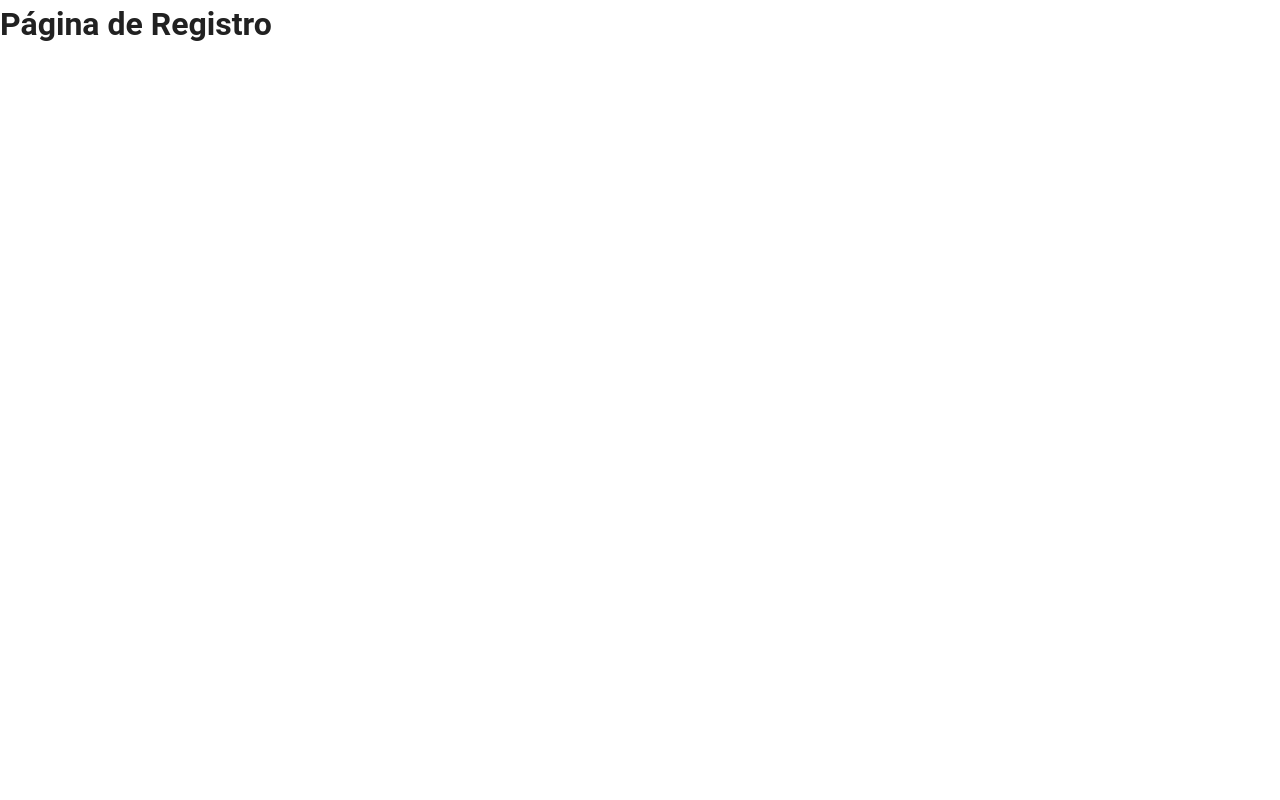
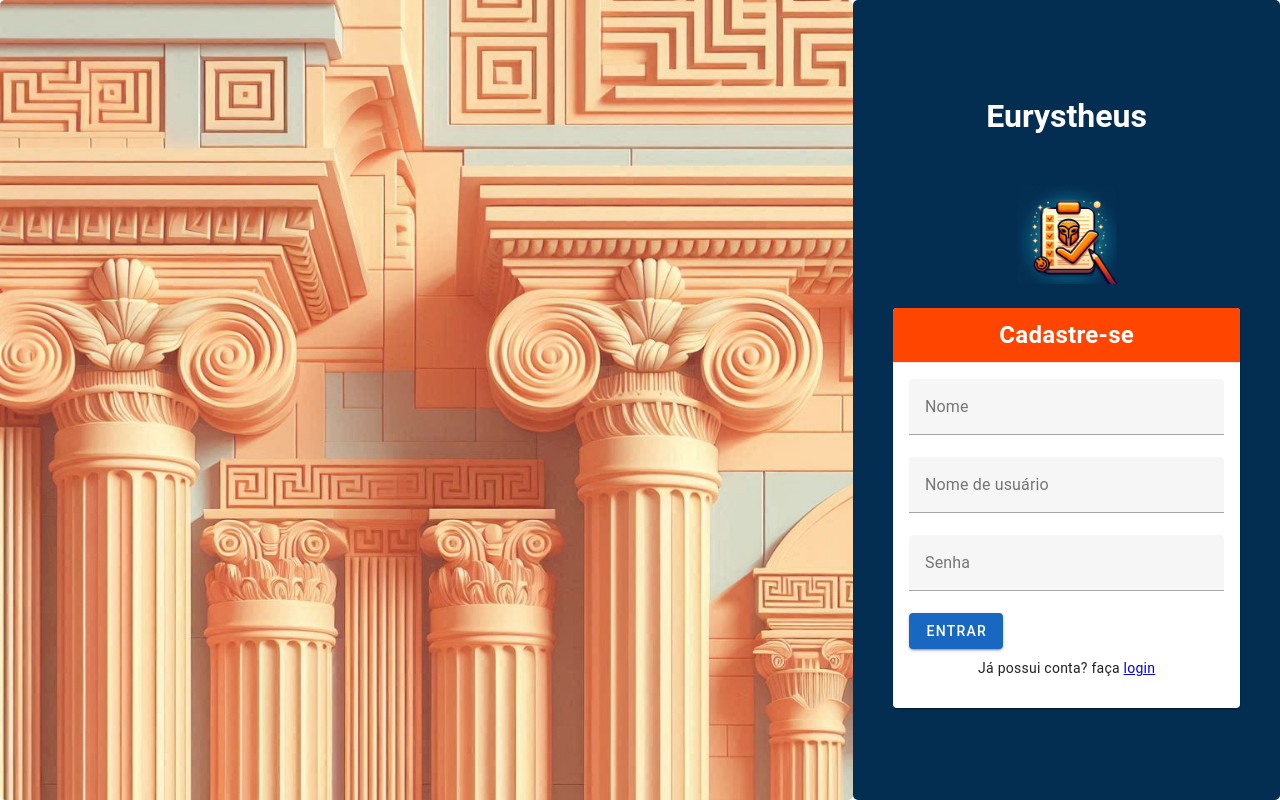
Before and after one commit to MateusSilva42/Eurystheus-WEB, a Nuxt app: page /login/register in a window 1280 px wide. Built offline with nearby package versions, Linux system fonts and the light colour scheme.

Commit message:
create login and register layout

```diff
--- a/pages/index.vue
+++ b/pages/index.vue
@@ -1,5 +1,13 @@
 <template>
-  <v-toolbar color="warning" flat dense :elevation="3" title="Eurystheus">
+  <v-toolbar class="toolbar" color="#032e51" flat dense :elevation="3">
+    <div class="toolbar-left">
+      <v-img src="~/assets/logo.jpg" max-height="40" contain></v-img>
+      <v-toolbar-title v-if="!isSmallScreen">Eurystheus</v-toolbar-title>
+    </div>
+
+    <v-spacer></v-spacer>
+    <div class="toolbar-right">
+      <v-toolbar-title>Olá, @Mateus</v-toolbar-title>
       <v-menu>
         <template v-slot:activator="{ props }">
           <v-btn icon v-bind="props" @click="notify">
@@ -7,13 +15,15 @@
           </v-btn>
         </template>
       </v-menu>
+    </div>
+
   </v-toolbar>
 
   <v-container>
     <v-card variant="outlined">
       <v-row>
         <v-col cols="12">
-            <v-tabs v-model="tab" bg-color="warning" fixed-tabs :vertical="true" center-active show-arrows>
+          <v-tabs v-model="tab" bg-color="#ff4500" fixed-tabs :vertical="true" center-active show-arrows>
             <v-tab value="all">Todas as tarefas</v-tab>
             <v-tab value="done">Concluídas</v-tab>
             <v-tab value="pendent">Pendentes</v-tab>
@@ -79,4 +89,24 @@ import { useDisplay } from 'vuetify';
 .v-slide-group__content {
   color: black;
 }
+
+.toolbar {
+  background-color: #032e51;
+  display: flex;
+  justify-content: flex-start;
+}
+
+.toolbar-left {
+  display: flex;
+  justify-content: flex-start;
+  align-items: center;
+  width: 20%;
+}
+
+.toolbar-right {
+  display: flex;
+  justify-content: flex-end;
+  align-items: center;
+  width: 20%;
+}
 </style>
--- a/pages/login/index.vue
+++ b/pages/login/index.vue
@@ -1,14 +1,110 @@
 <template>
-    <h1>
-        Página de Login
-    </h1>
+        <v-row class="login-container">
+            <v-col class="login-form" cols="12" md="4" >
+                <v-row class="login-form-container">
+                    <v-col class="flex-center app-name-container">
+                        <span class="app-name">Eurystheus</span>
+                    </v-col>
+                    <v-col class="flex-center">
+                        <v-img src="~/assets/logo.jpg" max-height="100" max-width="100"></v-img>
+                    </v-col>
+                    <v-col>
+                        <v-card class="card-login">
+                    <v-card-title class="card-title login-title" >Login</v-card-title>
+                    <v-divider></v-divider>
+                    <v-card-text>
+                        <v-form>
+                            <v-text-field label="Usuário" v-model="user" outlined></v-text-field>
+                            <v-text-field label="Senha" v-model="password" outlined></v-text-field>
+                            <v-btn color="primary" @click="login">Entrar</v-btn>
+                        </v-form>
+                        <p class="login-text">Não possui conta? se <a href="/login/register"> cadastre</a></p>
+                    </v-card-text>
+                </v-card>
+                    </v-col>
+                </v-row>
+
+
+            </v-col>
+            <v-col class="login-bg" cols="8" v-if="!isSmallScreen">
+            </v-col>
+        </v-row>
 
 </template>
 
-<script>
+<script setup lang="ts">
+import { useDisplay } from 'vuetify';
+const display = useDisplay();
 
+const isSmallScreen = computed(() => {
+    return display.mobile.value || display.xs.value;
+});
 </script>
 
-<style>
+<style scoped>
+
+.login-container {
+    display: flex;
+    padding: 0!important;
+    margin: 0!important;
+}
+
+.login-form {
+    display: flex;
+    justify-content: center;
+    align-items: center;
+    background-color: #032e51;
+    padding: 20px;
+    border-radius: 5px;
+}
+
+.login-bg {
+    background-image: url('~/assets/login-img.jpg');
+    background-size: cover;
+    background-position: center;
+
+    border-radius: 5px;
+}
+
+.card-login {
+    width: 100%;
+    height: 300px;
+}
+
+.login-title{
+    text-align: center;
+    font-size: 1.5rem;
+    font-weight: bold;
+}
+
+.login-form-container {
+    display: flex;
+    flex-direction: column;
+    justify-content: center;
+    align-items: center;
+    padding: 20px;
+}
+
+.flex-center{
+    display: flex;
+    justify-content: center;
+    align-items: center;
+}
+
+.app-name {
+    font-size: 2rem;
+    font-weight: bold;
+    color: white;
+}
+
+.app-name-container {
+    margin-bottom: 20px;
+}
+
+.login-text {
+    padding: 10px;
+text-align: center;
+}
+
 
 </style>
--- a/pages/login/register.vue
+++ b/pages/login/register.vue
@@ -1,14 +1,111 @@
 <template>
-    <h1>
-        Página de Registro
-    </h1>
+    <v-row class="login-container">
+        <v-col class="login-bg" cols="8" v-if="!isSmallScreen">
+        </v-col>
+        <v-col class="login-form" cols="12" md="4" >
+            <v-row class="login-form-container">
+                <v-col class="flex-center app-name-container">
+                    <span class="app-name">Eurystheus</span>
+                </v-col>
+                <v-col class="flex-center">
+                    <v-img src="~/assets/logo.jpg" max-height="100" max-width="100"></v-img>
+                </v-col>
+                <v-col>
+                    <v-card class="card-login">
+                <v-card-title class="card-title login-title" >Cadastre-se</v-card-title>
+                <v-divider></v-divider>
+                <v-card-text>
+                    <v-form>
+                        <v-text-field label="Nome" v-model="user" outlined></v-text-field>
+                        <v-text-field label="Nome de usuário" v-model="user" outlined></v-text-field>
+                        <v-text-field label="Senha" v-model="password" outlined></v-text-field>
+                        <v-btn color="primary" @click="login">Entrar</v-btn>
+                    </v-form>
+                    <p class="login-text">Já possui conta? faça <a href="/login"> login</a></p>
+                </v-card-text>
+            </v-card>
+                </v-col>
+            </v-row>
+
+
+        </v-col>
+
+    </v-row>
 
 </template>
 
-<script>
+<script setup lang="ts">
+import { useDisplay } from 'vuetify';
+const display = useDisplay();
 
+const isSmallScreen = computed(() => {
+return display.mobile.value || display.xs.value;
+});
 </script>
 
-<style>
+<style scoped>
+
+.login-container {
+display: flex;
+padding: 0!important;
+margin: 0!important;
+}
+
+.login-form {
+display: flex;
+justify-content: center;
+align-items: center;
+background-color: #032e51;
+padding: 20px;
+border-radius: 5px;
+}
+
+.login-bg {
+background-image: url('~/assets/login-img.jpg');
+background-size: cover;
+background-position: center;
+
+border-radius: 5px;
+}
+
+.card-login {
+width: 100%;
+height: 400px;
+}
+
+.login-title{
+text-align: center;
+font-size: 1.5rem;
+font-weight: bold;
+}
+
+.login-form-container {
+display: flex;
+flex-direction: column;
+justify-content: center;
+align-items: center;
+padding: 20px;
+}
+
+.flex-center{
+display: flex;
+justify-content: center;
+align-items: center;
+}
+
+.app-name {
+font-size: 2rem;
+font-weight: bold;
+color: white;
+}
+
+.app-name-container {
+margin-bottom: 20px;
+}
+
+.login-text {
+    padding: 10px;
+text-align: center;
+}
 
 </style>
```
Also changed, not shown: assets/login-img.jpg (added), assets/logo.jpg (added). Lines whose indentation alone changed are shown as unchanged.
